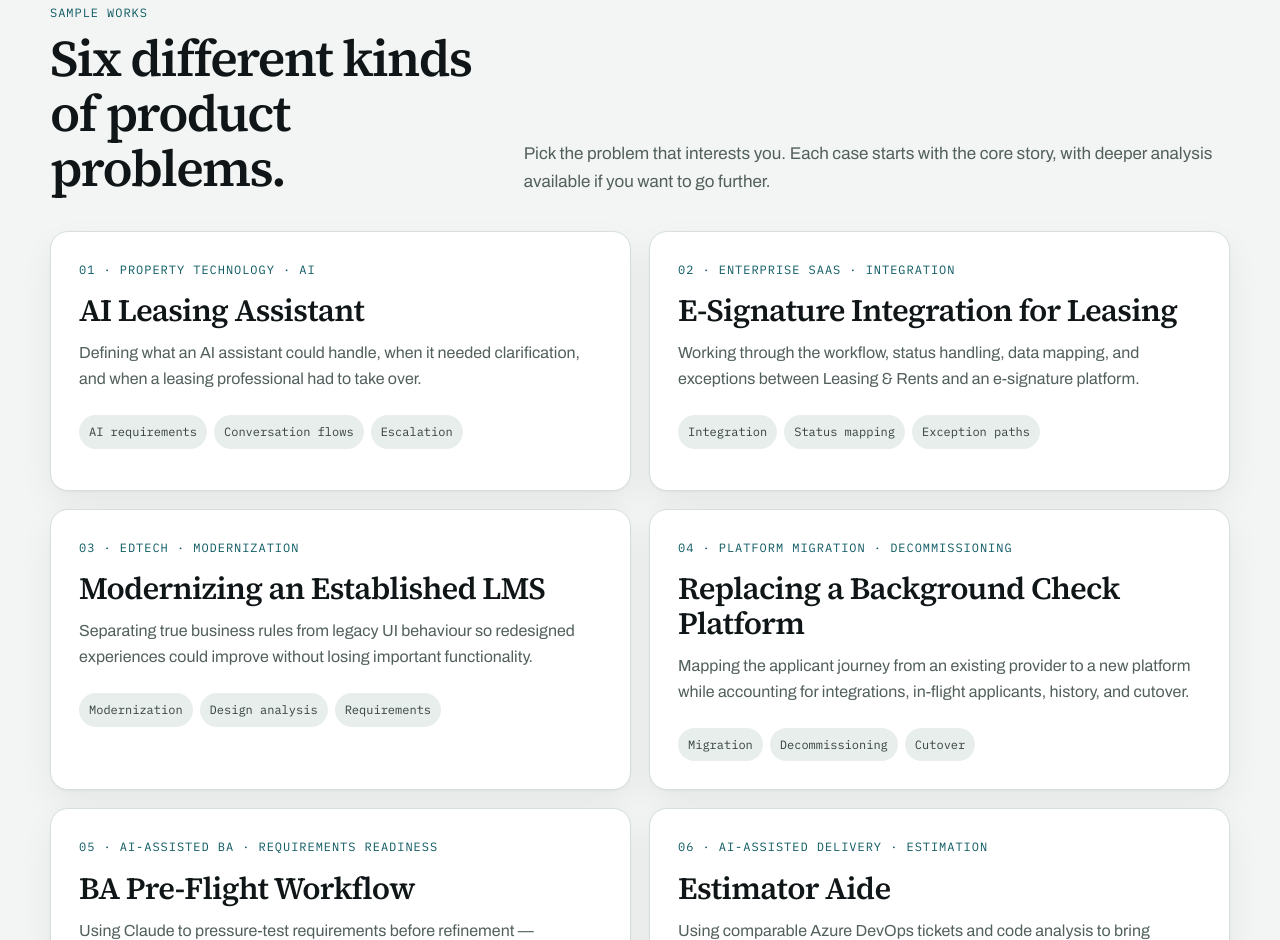
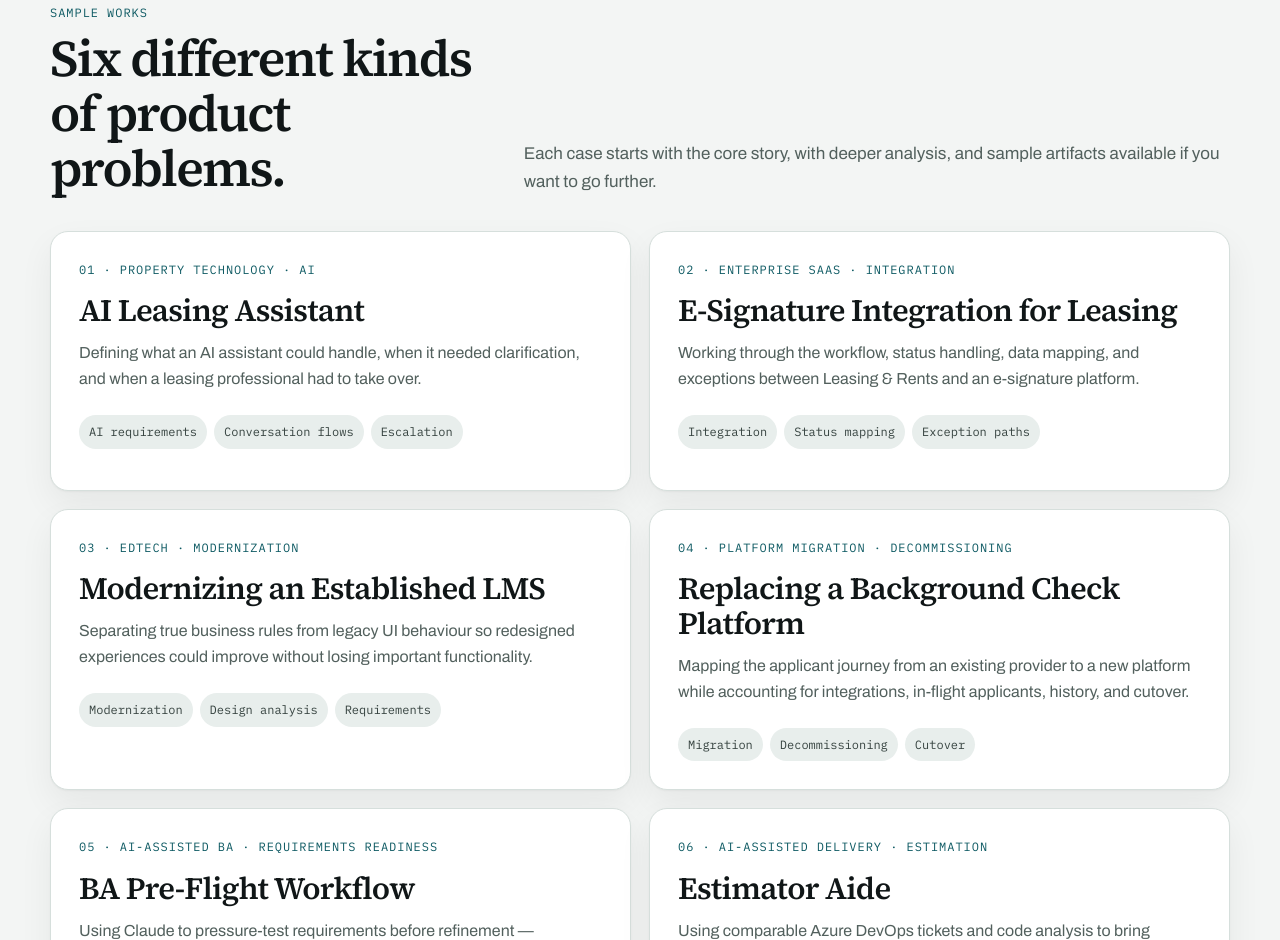
Before and after one commit to ninabernardo/portfolio, a plain HTML site: page index.html in a window 1280 px wide. Shown: the part 1056-1996 px from the top of the page. Drawn offline with Linux system fonts and the light colour scheme.

Commit message:
Update index.html

```diff
--- a/index.html
+++ b/index.html
@@ -820,7 +820,7 @@
             <h2>Six different kinds of product problems.</h2>
           </div>
           <p>
-            Pick the problem that interests you. Each case starts with the core story, with deeper analysis available if you want to go further.
+            Each case starts with the core story, with deeper analysis, and sample artifacts available if you want to go further.
           </p>
         </div>
 
```
